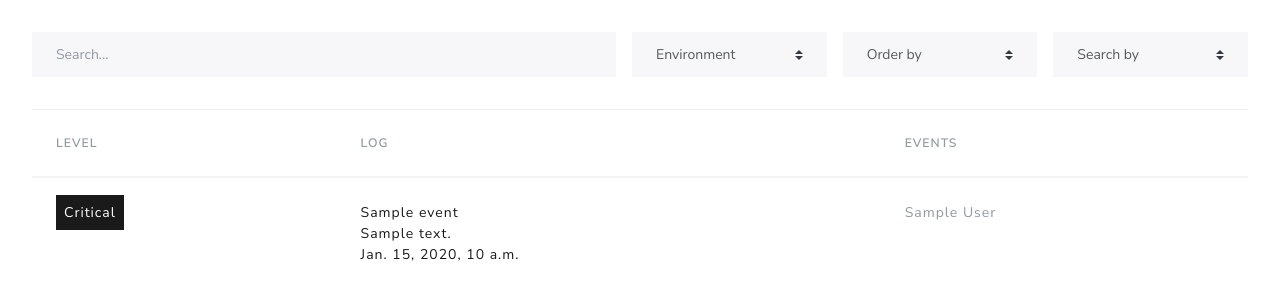
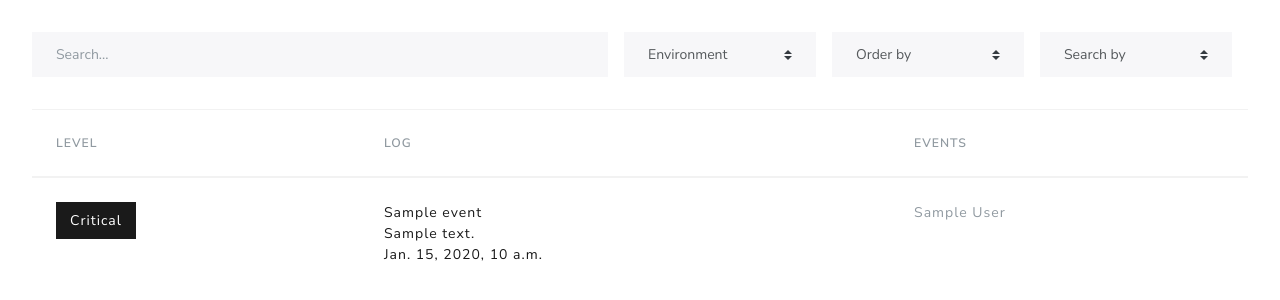
Before and after one commit to codenation-dev/squad-2-ad-python-women-loadsmart-1, a Django app: page / in a window 1280 px wide. Shown: the part 128-428 px from the top of the page. Run offline with Django 3.2, Linux system fonts and the light colour scheme; a user stored in the database is signed in; tables that the repository leaves empty hold one stand-in row (values such as "Sample post"); data that the repository does not hold is empty; parts of the project's set-up code (start-up, migrations or seed data) failed here and were passed over; some libraries are stand-ins or nearby versions.

Commit message:
fixed css

```diff
--- a/api/templates/events/list.html
+++ b/api/templates/events/list.html
@@ -44,7 +44,7 @@
             {% for event in object_list %}
                 <tr>
                     <td>
-                        <span class="home__log-table__level-span">{{ event.get_level_display }}</span>
+                        <p class="home__log-table__level-box">{{ event.get_level_display }}</p>
                     </td>
                     <td><a href="{% url 'events_detail' event.pk %}">{{ event.title }}<br>{{ event.agent.address }}<br>{{ event.date }}</a></td>
                     <td>{{ event.user }}</td>
--- a/templates/static/styles/header.css
+++ b/templates/static/styles/header.css
@@ -22,5 +22,5 @@
 
 .header .dropdown-menu {
     min-width: 10rem;
-    width: 15rem;
+    width: max-content;
 }
--- a/templates/static/styles/home.css
+++ b/templates/static/styles/home.css
@@ -5,7 +5,7 @@
 
 .home__filter-container {
     display: grid;
-    grid-template-columns: 3fr 1fr 1fr 1fr;
+    grid-template-columns: 3fr 1fr 1fr 1fr auto;
     column-gap: 1rem;
 }
 
@@ -14,8 +14,11 @@
     align-content: center;
 }
 
-.home__log-table__level-span {
+.home__log-table__level-box {
     padding: .5rem;
+    margin: 0;
+    width: 5rem;
     background-color: #1a1a1a;
     color: #fff;
+    text-align: center;
 }
```
